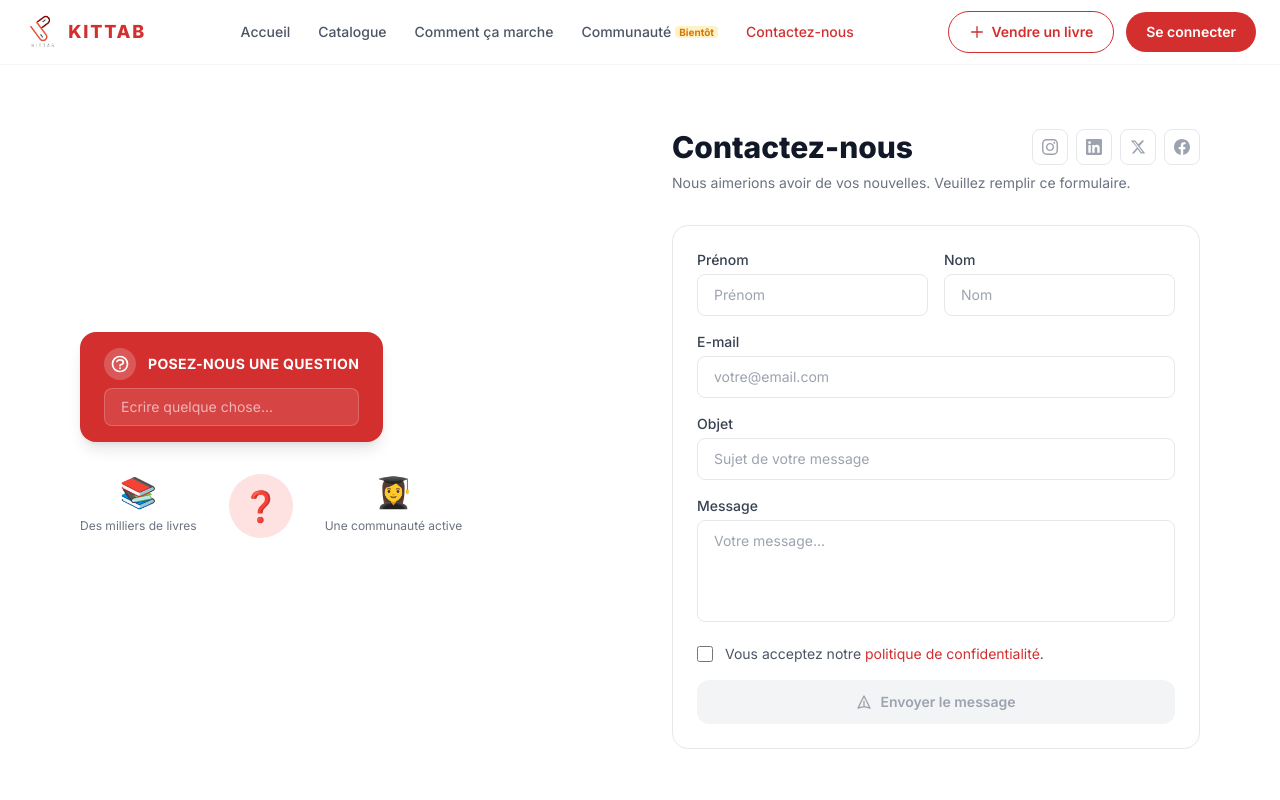
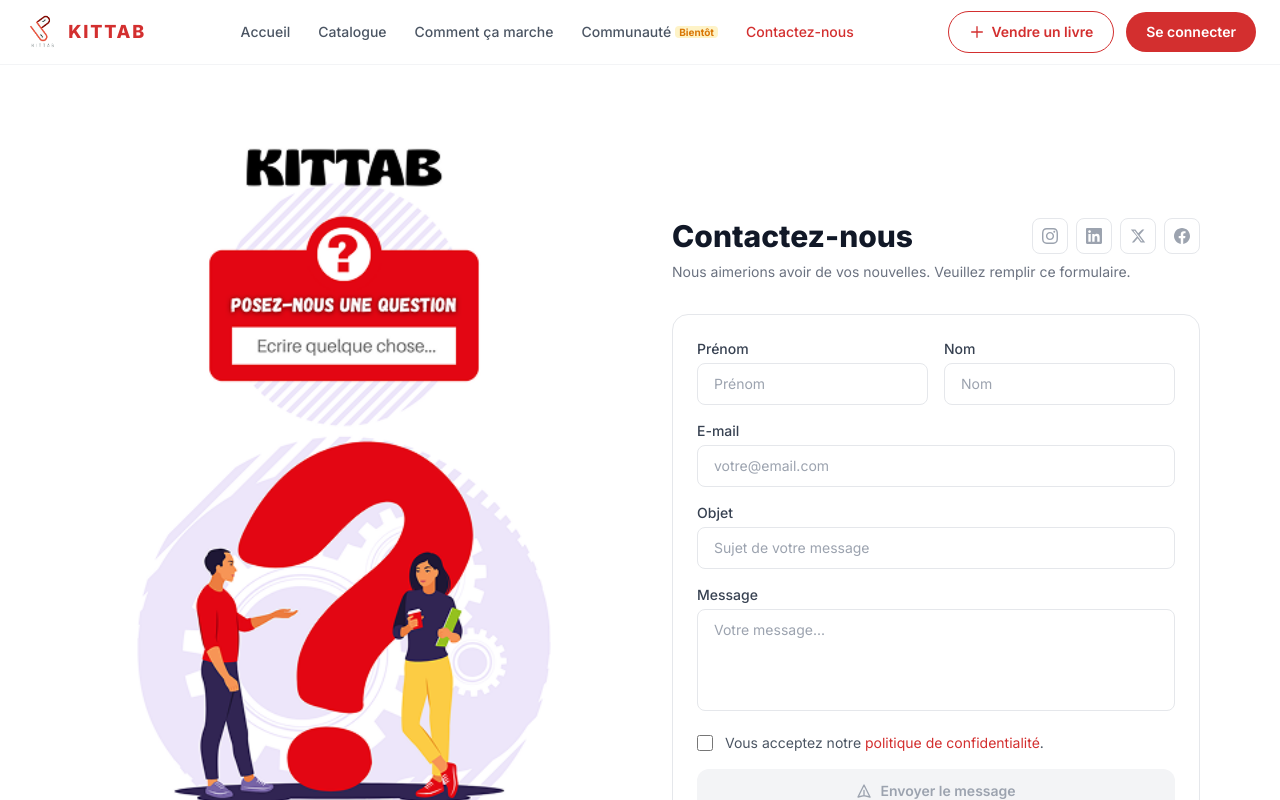
Before and after one commit to mhddiallo/kittab_mvp, an Angular app in the folder frontend/: page /contact in a window 1280 px wide. Shown: the top 800 px of the page. Built offline with nearby package versions, Linux system fonts and the light colour scheme.

Commit message:
feat: illustration contact depuis assets

```diff
--- a/frontend/src/app/pages/contact/contact.component.html
+++ b/frontend/src/app/pages/contact/contact.component.html
@@ -5,30 +5,8 @@
     <div class="grid grid-cols-1 lg:grid-cols-2 gap-16 items-center">
 
       <!-- Illustration gauche -->
-      <div class="text-center lg:text-left">
-        <div class="inline-block bg-primary text-white rounded-2xl px-6 py-4 mb-8 shadow-lg">
-          <div class="flex items-center gap-3 mb-2">
-            <div class="w-8 h-8 bg-white/20 rounded-full flex items-center justify-center">
-              <svg class="w-5 h-5 text-white" fill="none" viewBox="0 0 24 24" stroke="currentColor"><path stroke-linecap="round" stroke-linejoin="round" stroke-width="2" d="M8.228 9c.549-1.165 2.03-2 3.772-2 2.21 0 4 1.343 4 3 0 1.4-1.278 2.575-3.006 2.907-.542.104-.994.54-.994 1.093m0 3h.01M21 12a9 9 0 11-18 0 9 9 0 0118 0z"/></svg>
-            </div>
-            <span class="font-bold text-sm uppercase tracking-wide">Posez-nous une question</span>
-          </div>
-          <input type="text" placeholder="Ecrire quelque chose..." class="w-full bg-white/10 border border-white/20 rounded-lg px-4 py-2 text-sm text-white placeholder-white/60 focus:outline-none" />
-        </div>
-
-        <div class="flex justify-center lg:justify-start gap-8 text-center">
-          <div>
-            <div class="text-3xl mb-2">📚</div>
-            <p class="text-xs text-gray-500">Des milliers de livres</p>
-          </div>
-          <div class="flex items-end pb-2">
-            <div class="w-16 h-16 bg-red-100 rounded-full flex items-center justify-center text-3xl">❓</div>
-          </div>
-          <div>
-            <div class="text-3xl mb-2">👩‍🎓</div>
-            <p class="text-xs text-gray-500">Une communauté active</p>
-          </div>
-        </div>
+      <div class="flex items-center justify-center">
+        <img src="assets/contact-illustration.png" alt="Contactez-nous" class="w-full max-w-md" />
       </div>
 
       <!-- Formulaire -->
```
